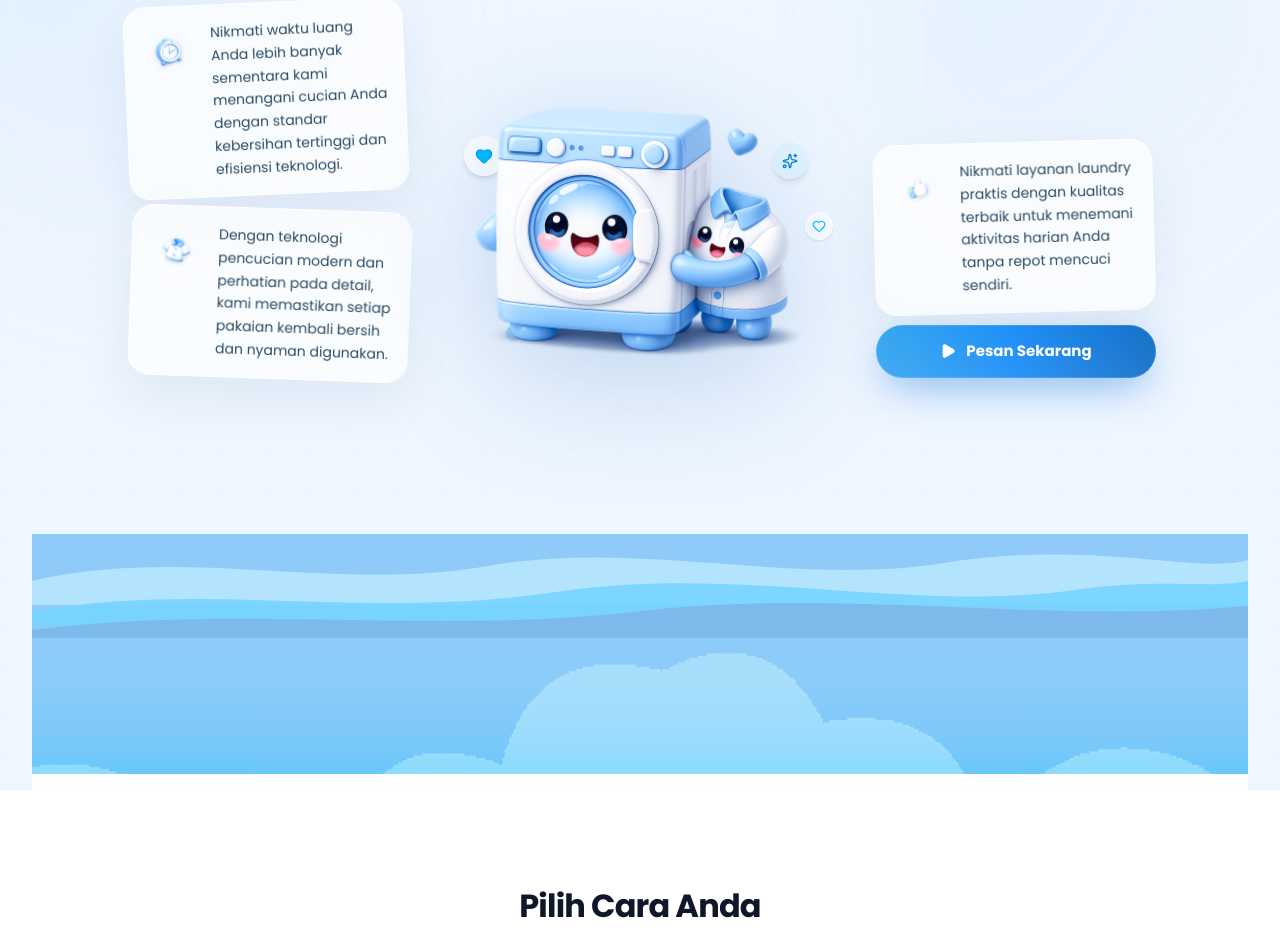
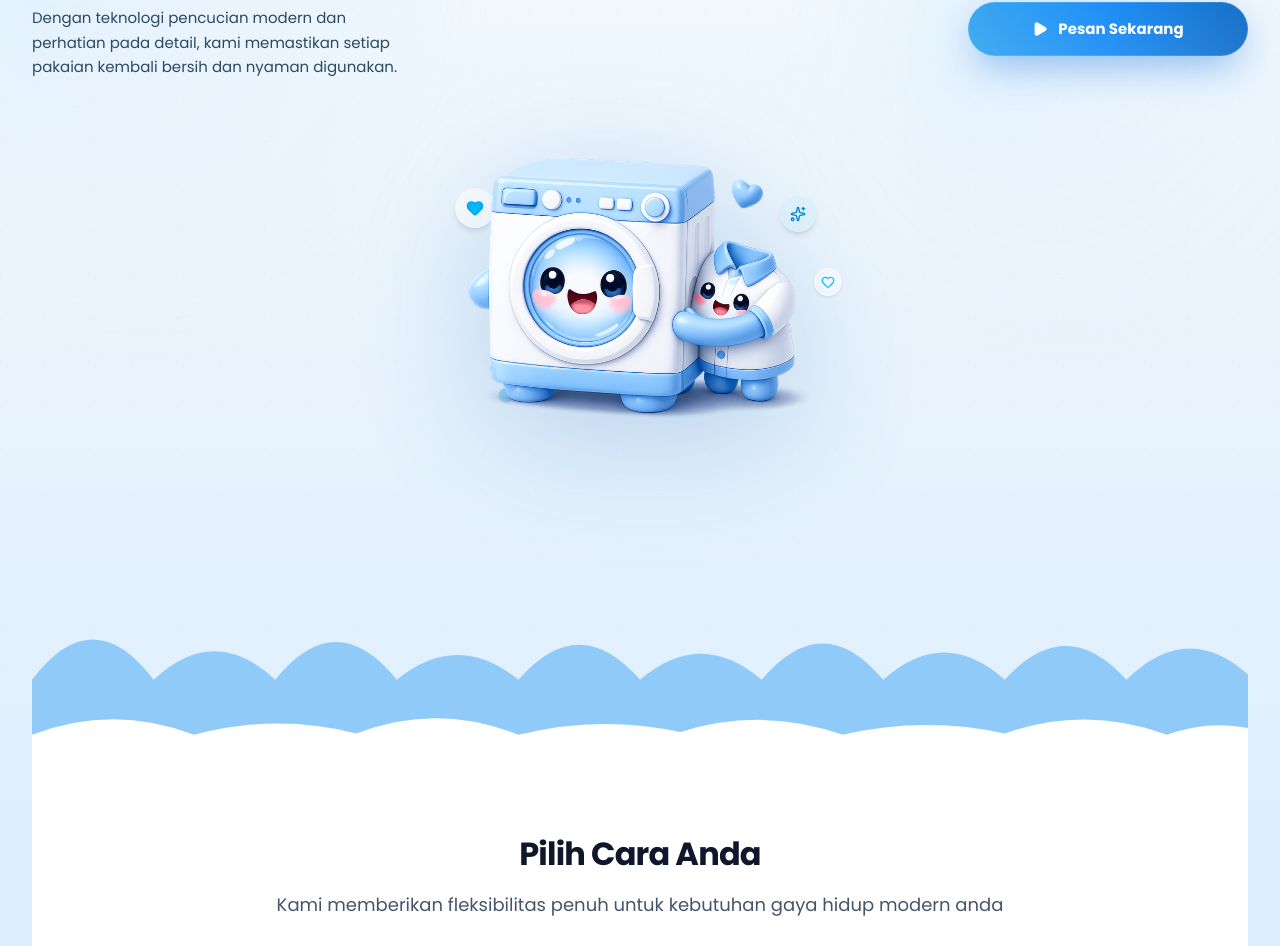
Before and after one commit to Varaaa-arch/WCC_UMKM-Laundry_Digital_Solution, a Next.js app: page / in a window 1280 px wide. Shown: the part 324-1270 px from the top of the page. Built offline with nearby package versions, Linux system fonts and the light colour scheme.

Commit message:
fix: Landing Page / Hero Section

```diff
--- a/src/app/page.tsx
+++ b/src/app/page.tsx
@@ -13,7 +13,7 @@ export default function HomePage() {
 
       <main className="flex-1 bg-white">
         <HeroSection />
-        <HowToOrderSection />
+        <HowToOrderSection hideHeader />
         <AdvantagesSection />
         <HowItWorksSection />
         <TestimonialsSection />
--- a/src/components/home/HeroSection.tsx
+++ b/src/components/home/HeroSection.tsx
@@ -7,7 +7,7 @@ import { motion, useReducedMotion } from "framer-motion"
 import { Heart, Play, Sparkles } from "lucide-react"
 import anime from "animejs"
 
-import { HERO } from "@/lib/constants"
+import { HERO, HOW_TO_ORDER } from "@/lib/constants"
 import { cn } from "@/lib/utils"
 
 const easeOutExpo: [number, number, number, number] = [0.16, 1, 0.3, 1]
@@ -53,110 +53,52 @@ function SoftBlob({ className }: { className?: string }) {
   )
 }
 
-function HeroCloudStack({
-  cloudWaveSrc,
-  floorColor,
-}: {
-  cloudWaveSrc: string
-  floorColor: string
-}) {
+/** Awan samar di bagian atas langit (studio / mockup). */
+function FaintSkyClouds() {
   return (
-    <div
-      className="pointer-events-none relative z-1 mt-18 w-full sm:mt-22 lg:mt-26"
-      aria-hidden
-    >
-      <div
-        className="relative h-[clamp(10rem,22vw,14rem)] w-full overflow-hidden sm:h-[clamp(11rem,24vw,15rem)]"
-        style={{ backgroundColor: floorColor }}
-      >
-        <svg
-          className="absolute -top-px left-0 w-full text-sky-200/90"
-          viewBox="0 0 1440 120"
-          preserveAspectRatio="none"
-          style={{ height: "4.5rem" }}
-          aria-hidden
-        >
-          <path
-            fill="currentColor"
-            d="M0,80 C180,20 360,100 540,55 C720,10 900,90 1080,50 C1260,10 1380,70 1440,45 L1440,120 L0,120 Z"
-          />
-        </svg>
-        <svg
-          className="absolute left-0 top-6 w-full text-sky-300/85"
-          viewBox="0 0 1440 120"
-          preserveAspectRatio="none"
-          style={{ height: "4.25rem" }}
-          aria-hidden
-        >
-          <path
-            fill="currentColor"
-            d="M0,95 C200,40 400,110 620,60 C840,10 1040,100 1240,55 C1340,35 1400,55 1440,40 L1440,120 L0,120 Z"
-          />
-        </svg>
-        <svg
-          className="absolute left-0 top-10 w-full text-[#7eb8ea]"
-          viewBox="0 0 1440 120"
-          preserveAspectRatio="none"
-          style={{ height: "4rem" }}
-          aria-hidden
-        >
-          <path
-            fill="currentColor"
-            d="M0,105 C240,55 480,115 720,70 C960,25 1200,95 1440,60 L1440,120 L0,120 Z"
-          />
-        </svg>
-        <div className="absolute inset-x-0 bottom-0 top-14 bg-linear-to-b from-transparent via-sky-300/20 to-sky-400/25" />
-        <Image
-          src={cloudWaveSrc}
-          alt=""
-          fill
-          className="object-cover object-top mix-blend-soft-light opacity-90"
-          sizes="100vw"
-        />
-      </div>
-      <div className="h-3 w-full bg-white sm:h-4" />
+    <div className="pointer-events-none absolute inset-x-0 top-0 h-[min(42%,20rem)] overflow-hidden" aria-hidden>
+      <div className="absolute -left-10 top-6 h-24 w-[min(55vw,22rem)] rounded-full bg-white/35 blur-2xl sm:top-10 sm:h-28" />
+      <div className="absolute left-[18%] top-2 h-16 w-[min(40vw,16rem)] rounded-full bg-white/25 blur-xl" />
+      <div className="absolute right-[5%] top-10 h-20 w-[min(48vw,18rem)] rounded-full bg-sky-100/40 blur-2xl sm:right-[8%]" />
+      <div className="absolute right-[22%] top-0 h-14 w-40 rounded-full bg-white/30 blur-xl" />
     </div>
   )
 }
 
-function FeatureCard({
-  iconSrc,
-  children,
-  rotateClass,
-}: {
-  iconSrc: string
-  children: React.ReactNode
-  rotateClass: string
-}) {
-  const reduce = useReducedMotion()
+/** Dua lapisan awan (biru + putih), scallop bulat ala kartun — tanpa gambar. */
+function HeroCloudStack({ floorColor }: { floorColor: string }) {
+  const vb = "0 0 1440 160"
+  const blueScallop =
+    "M0,160 L0,96 Q72,34 144,96 Q216,52 288,96 Q360,38 432,96 Q504,58 576,96 Q648,42 720,96 Q792,56 864,96 Q936,40 1008,96 Q1080,54 1152,96 Q1224,44 1296,96 Q1368,50 1440,92 L1440,160 L0,160 Z"
+  const whiteScallop =
+    "M0,160 L0,118 Q96,72 192,118 Q288,86 384,116 Q480,70 576,118 Q672,88 768,114 Q864,76 960,118 Q1056,90 1152,116 Q1248,74 1344,118 Q1392,96 1440,108 L1440,160 L0,160 Z"
 
   return (
-    <motion.div
-      variants={fadeUp}
-      className={cn(
-        "relative max-w-70 rounded-3xl border border-white/75 bg-white/70 p-3.5 shadow-[0_20px_50px_rgba(15,55,120,0.07)] backdrop-blur-md sm:p-4",
-        rotateClass
-      )}
-      whileHover={
-        reduce
-          ? undefined
-          : {
-              y: -4,
-              rotate: 0,
-              boxShadow: "0 28px 60px rgba(15, 55, 120, 0.12)",
-              transition: { type: "spring", stiffness: 320, damping: 22 },
-            }
-      }
+    <div
+      className="pointer-events-none relative z-1 mt-10 w-full sm:mt-14 lg:mt-18"
+      aria-hidden
     >
-      <div className="flex items-start gap-3 sm:gap-3.5">
-        <div className="relative size-12 shrink-0 sm:size-14">
-          <Image src={iconSrc} alt="" fill className="object-contain drop-shadow-sm" sizes="56px" />
+      <div
+        className="relative w-full overflow-hidden"
+        style={{ height: "clamp(9.5rem, 18vw, 13rem)" }}
+      >
+        <svg
+          className="absolute inset-x-0 bottom-0 z-[1] h-full w-full"
+          viewBox={vb}
+          preserveAspectRatio="none"
+        >
+          <path fill={floorColor} d={blueScallop} />
+        </svg>
+        <svg
+          className="absolute inset-x-0 bottom-0 z-[2] h-[54%] w-full text-white sm:h-[52%]"
+          viewBox={vb}
+          preserveAspectRatio="none"
+        >
+          <path fill="currentColor" d={whiteScallop} />
+        </svg>
       </div>
-        <p className="text-[0.8125rem] leading-snug text-[#2a4a63] sm:text-sm sm:leading-relaxed">
-          {children}
-        </p>
+      <div className="h-3 w-full bg-white sm:h-4" />
     </div>
-    </motion.div>
   )
 }
 
@@ -218,7 +160,6 @@ function FloatingParticles({ rootRef }: { rootRef: React.RefObject<HTMLElement |
 }
 
 export function HeroSection() {
-  const assets = HERO.assets
   const reduce = useReducedMotion()
   const mascotZoneRef = React.useRef<HTMLDivElement>(null)
 
@@ -235,13 +176,17 @@ export function HeroSection() {
 
   return (
     <section
-      className="relative isolate min-h-dvh overflow-hidden bg-[#eef6ff]"
+      className={cn(
+        "relative isolate min-h-[90dvh] overflow-hidden lg:min-h-dvh",
+        "bg-linear-to-b from-[#f5fbff] via-[#e8f3fc] to-[#dceefe]"
+      )}
       aria-labelledby="hero-heading"
     >
+      <FaintSkyClouds />
       <div
-        className="pointer-events-none absolute inset-0 opacity-[0.45]"
+        className="pointer-events-none absolute inset-0 opacity-[0.38]"
         style={{
-          backgroundImage: `radial-gradient(circle at 1px 1px, rgb(148 197 255 / 0.22) 1px, transparent 0)`,
+          backgroundImage: `radial-gradient(circle at 1px 1px, rgb(148 197 255 / 0.2) 1px, transparent 0)`,
           backgroundSize: "44px 44px",
         }}
         aria-hidden
@@ -286,67 +231,33 @@ export function HeroSection() {
           </motion.h1>
         </motion.div>
 
-        <motion.div className="relative mt-5 flex flex-1 flex-col lg:mt-6">
         <motion.div
-            className="grid flex-1 grid-cols-1 items-end gap-y-5 pb-2 pt-2 lg:grid-cols-[minmax(0,1fr)_minmax(260px,420px)_minmax(0,1fr)] lg:gap-x-3 lg:gap-y-0 lg:pb-3 xl:gap-x-5"
+          className="relative mt-5 flex flex-1 flex-col lg:mt-6"
           variants={containerVariants}
           initial="hidden"
           animate="show"
         >
           <motion.div
             variants={staggerIn}
-              className="order-2 flex flex-col items-center gap-3.5 lg:order-1 lg:items-end lg:justify-end lg:gap-3 lg:pb-6 xl:pb-10"
+            className="grid grid-cols-1 gap-5 pb-1 pt-2 sm:gap-6 lg:grid-cols-3 lg:items-start lg:gap-6 lg:pb-2"
           >
-              <FeatureCard iconSrc={assets.iconClock} rotateClass="-rotate-[2.5deg] lg:mr-1">
-                {HERO.features.leftTop}
-              </FeatureCard>
-              <FeatureCard iconSrc={assets.iconShirt} rotateClass="rotate-[2deg] lg:mr-0">
+            <motion.p
+              variants={fadeUp}
+              className="max-w-xl text-left text-sm leading-relaxed text-[#2a4a63] sm:text-[0.9375rem] lg:col-start-1 lg:row-start-1 lg:max-w-md lg:pt-1"
+            >
               {HERO.features.leftBottom}
-              </FeatureCard>
-            </motion.div>
-
+            </motion.p>
             <motion.div
               variants={fadeUp}
-              className="relative z-20 order-1 flex justify-center lg:order-2 lg:pb-0"
-            >
-              <div
-                ref={mascotZoneRef}
-                className="relative w-[min(92vw,22rem)] sm:w-[min(88vw,26rem)] lg:w-[min(100%,24.5rem)] xl:w-110"
-              >
-                <FloatingParticles rootRef={mascotZoneRef} />
-                <motion.div
-                  className="relative mx-auto aspect-square w-[88%] sm:w-[90%]"
-                  animate={mascotFloat}
-                >
-                  <Image
-                    src="/images/laundry-mascot.png"
-                    alt={HERO.imageAlt}
-                    fill
-                    priority
-                    className="object-contain drop-shadow-[0_28px_60px_rgba(25,100,180,0.22)]"
-                    sizes="(max-width: 1024px) 92vw, 440px"
-                  />
-                </motion.div>
-              </div>
-            </motion.div>
-
-            <motion.div
-              variants={staggerIn}
-              className="order-3 flex flex-col items-center gap-3.5 lg:items-start lg:justify-end lg:gap-3 lg:pb-6 lg:pl-1 xl:pb-10"
-            >
-              <FeatureCard iconSrc={assets.iconThumbs} rotateClass="-rotate-[1.5deg] lg:ml-0">
-                {HERO.features.rightTop}
-              </FeatureCard>
-              <motion.div
-                variants={fadeUp}
-                className="w-full max-w-70 lg:ml-0.5"
+              className="lg:col-start-3 lg:row-start-1 lg:flex lg:justify-end"
               whileHover={reduce ? undefined : { scale: 1.02 }}
               transition={{ type: "spring", stiffness: 400, damping: 24 }}
             >
               <Link
                 href={HERO.primaryHref}
                 className={cn(
-                    "relative flex h-[3.35rem] w-full items-center justify-center gap-2.5 overflow-hidden rounded-full",
+                  "relative flex h-[3.35rem] w-full items-center justify-center gap-2.5 overflow-hidden rounded-full sm:max-w-none",
+                  "max-w-70 lg:min-w-[12.5rem] lg:max-w-70",
                   "bg-linear-to-r from-[#38a7f0] via-[#1e8ef7] to-[#1570c7]",
                   "text-[0.9375rem] font-bold text-white shadow-[0_14px_40px_-8px_rgba(30,120,220,0.55),0_0_0_1px_rgba(255,255,255,0.12)_inset]",
                   "transition-[filter,box-shadow] duration-300",
@@ -363,10 +274,48 @@ export function HeroSection() {
               </Link>
             </motion.div>
           </motion.div>
+
+          <motion.div
+            variants={fadeUp}
+            className="relative z-20 mx-auto flex w-full max-w-[min(92vw,26rem)] justify-center sm:max-w-[min(88vw,28rem)] lg:max-w-none lg:w-[min(100%,24.5rem)] xl:w-110"
+          >
+            <div ref={mascotZoneRef} className="relative w-full">
+              <FloatingParticles rootRef={mascotZoneRef} />
+              <motion.div
+                className="relative mx-auto aspect-square w-[88%] sm:w-[90%]"
+                animate={mascotFloat}
+              >
+                <Image
+                  src="/images/laundry-mascot.png"
+                  alt={HERO.imageAlt}
+                  fill
+                  priority
+                  className="object-contain object-bottom drop-shadow-[0_28px_60px_rgba(25,100,180,0.22)]"
+                  sizes="(max-width: 1024px) 92vw, 440px"
+                />
+              </motion.div>
+            </div>
           </motion.div>
         </motion.div>
 
-        <HeroCloudStack cloudWaveSrc={assets.cloudWave} floorColor={HERO.cloudFloorColor} />
+        <HeroCloudStack floorColor={HERO.cloudFloorColor} />
+
+        <div
+          id="pilih-cara"
+          className="scroll-mt-24 bg-white px-4 pb-6 pt-10 sm:px-6 sm:pb-8 sm:pt-12 lg:px-8 lg:pb-10 lg:pt-14"
+        >
+          <div className="mx-auto max-w-3xl text-center">
+            <h2
+              id="how-to-order-heading"
+              className="text-3xl font-bold tracking-tight text-slate-900 sm:text-[2rem]"
+            >
+              {HOW_TO_ORDER.title}
+            </h2>
+            <p className="mt-4 text-base leading-relaxed text-slate-600 sm:text-lg">
+              {HOW_TO_ORDER.subtitle}
+            </p>
+          </div>
+        </div>
       </div>
     </section>
   )
--- a/src/components/home/HowToOrderSection.tsx
+++ b/src/components/home/HowToOrderSection.tsx
@@ -2,6 +2,7 @@ import Link from "next/link"
 import { ArrowRight, Store, Truck } from "lucide-react"
 
 import { HOW_TO_ORDER } from "@/lib/constants"
+import { cn } from "@/lib/utils"
 import {
   Card,
   CardContent,
@@ -12,14 +13,25 @@ import {
 
 const CARD_ICONS = [Truck, Store] as const
 
-export function HowToOrderSection() {
+type HowToOrderSectionProps = {
+  /** When true, title/subtitle render in {@link HeroSection} instead; this section shows cards only. */
+  hideHeader?: boolean
+}
+
+export function HowToOrderSection({ hideHeader = false }: HowToOrderSectionProps) {
   return (
     <section
-      id="pilih-cara"
-      className="scroll-mt-24 border-t border-slate-50 bg-white py-16 sm:py-20 lg:py-24"
+      id={hideHeader ? undefined : "pilih-cara"}
+      className={cn(
+        "scroll-mt-24 bg-white",
+        hideHeader
+          ? "border-t-0 py-6 sm:py-8 lg:py-10"
+          : "border-t border-slate-50 py-16 sm:py-20 lg:py-24"
+      )}
       aria-labelledby="how-to-order-heading"
     >
       <div className="mx-auto max-w-7xl px-4 sm:px-6 lg:px-8">
+        {!hideHeader ? (
           <div className="mx-auto max-w-3xl text-center">
             <h2
               id="how-to-order-heading"
@@ -31,8 +43,9 @@ export function HowToOrderSection() {
               {HOW_TO_ORDER.subtitle}
             </p>
           </div>
+        ) : null}
 
-        <div className="mt-12 grid gap-6 md:grid-cols-2 md:gap-8 lg:mt-14">
+        <div className={cn("grid gap-6 md:grid-cols-2 md:gap-8", hideHeader ? "mt-0" : "mt-12 lg:mt-14")}>
           {HOW_TO_ORDER.cards.map((card, index) => {
             const Icon = CARD_ICONS[index] ?? Truck
             return (
--- a/src/lib/constants.ts
+++ b/src/lib/constants.ts
@@ -36,7 +36,6 @@ export const HERO = {
     /** Dasar “lantai awan” di bawah hero (Material Blue 200 ≈ mockup) */
     cloudFloorColor: "#90CAF9",
     assets: {
-    cloudWave: "/images/home-image/awan-heroSection.png",
       iconClock: "/images/home-image/gambar-jam.png",
       iconShirt: "/images/home-image/gambar-baju.png",
       iconThumbs: "/images/home-image/gambar-jempol.png",
```
Lines whose indentation alone changed are shown as unchanged.
